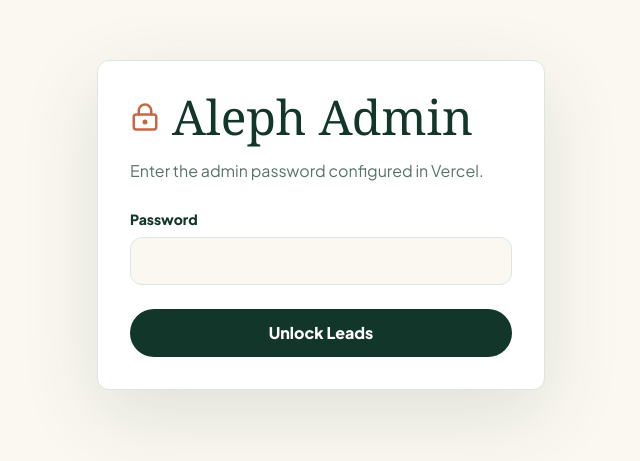
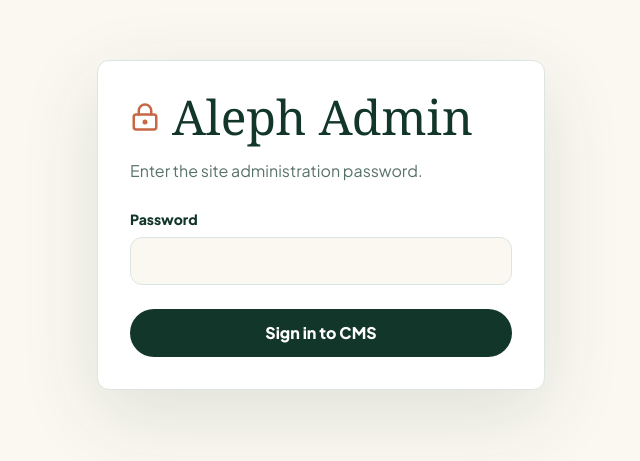
Before and after one commit to madhupadishala/aleph_claude, a Next.js app: page /admin/login in a window 1280 px wide. Shown: the part 175-636 px from the top of the page, without its empty margins (319-959 px from the left). Built offline with nearby package versions, Linux system fonts and the light colour scheme; no server answers.

Commit message:
feat(cms): route admin sign-in to content dashboard

```diff
--- a/src/app/admin/login/page.tsx
+++ b/src/app/admin/login/page.tsx
@@ -29,7 +29,7 @@
         return;
       }
 
-      router.push("/admin/leads");
+      router.push("/admin/content");
       router.refresh();
     } catch {
       setError("Connection interrupted. Please try again.");
@@ -49,7 +49,7 @@
           <h1 className="font-serif text-5xl">Aleph Admin</h1>
         </div>
         <p className="mt-4 leading-7 text-forest/70">
-          Enter the admin password configured in Vercel.
+          Enter the site administration password.
         </p>
         <label
           htmlFor="admin-password"
@@ -75,7 +75,7 @@
           disabled={saving}
           className="mt-6 min-h-12 w-full rounded-full bg-forest px-5 font-black text-white disabled:opacity-60"
         >
-          {saving ? "Checking..." : "Unlock Leads"}
+          {saving ? "Checking..." : "Sign in to CMS"}
         </button>
       </form>
     </main>
```
